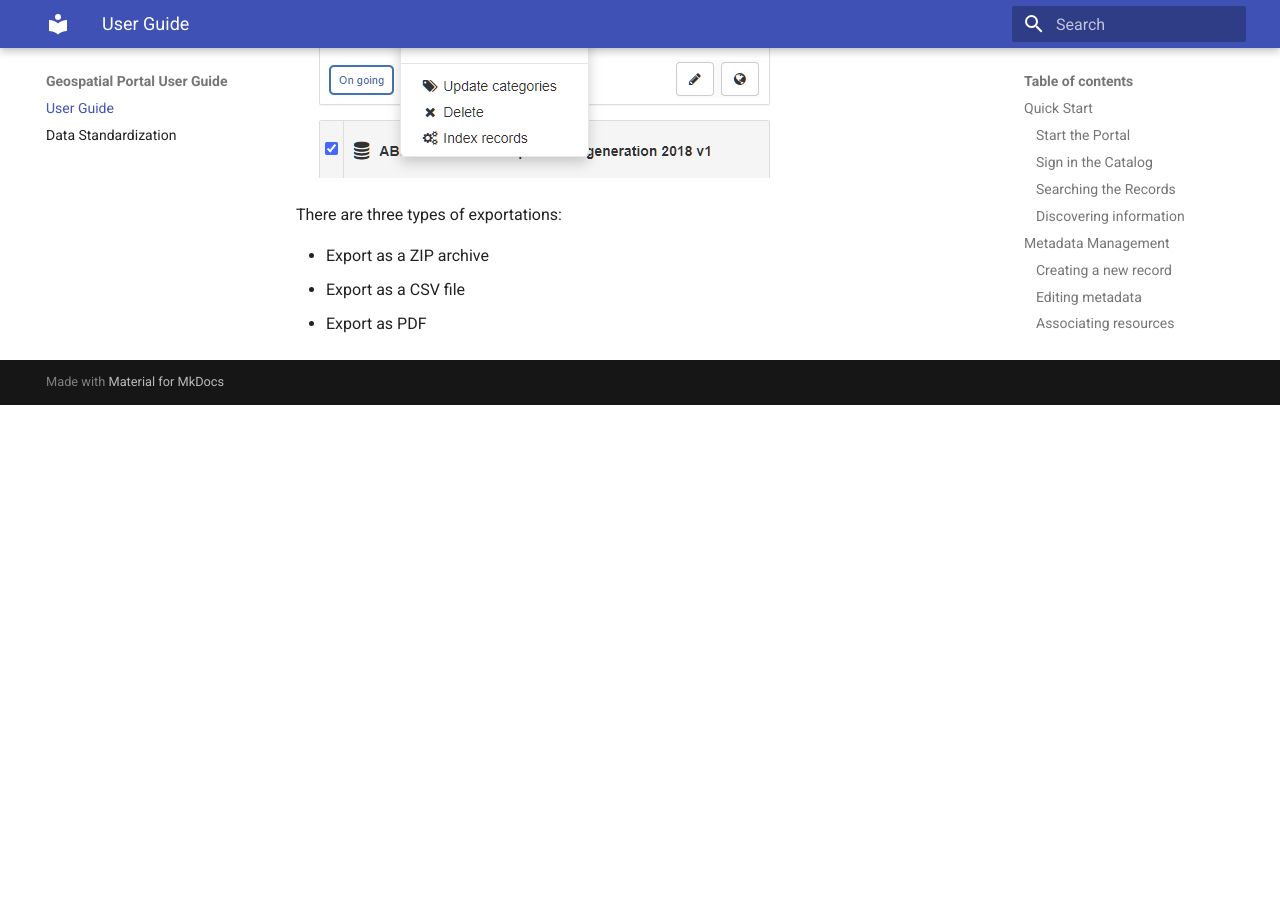
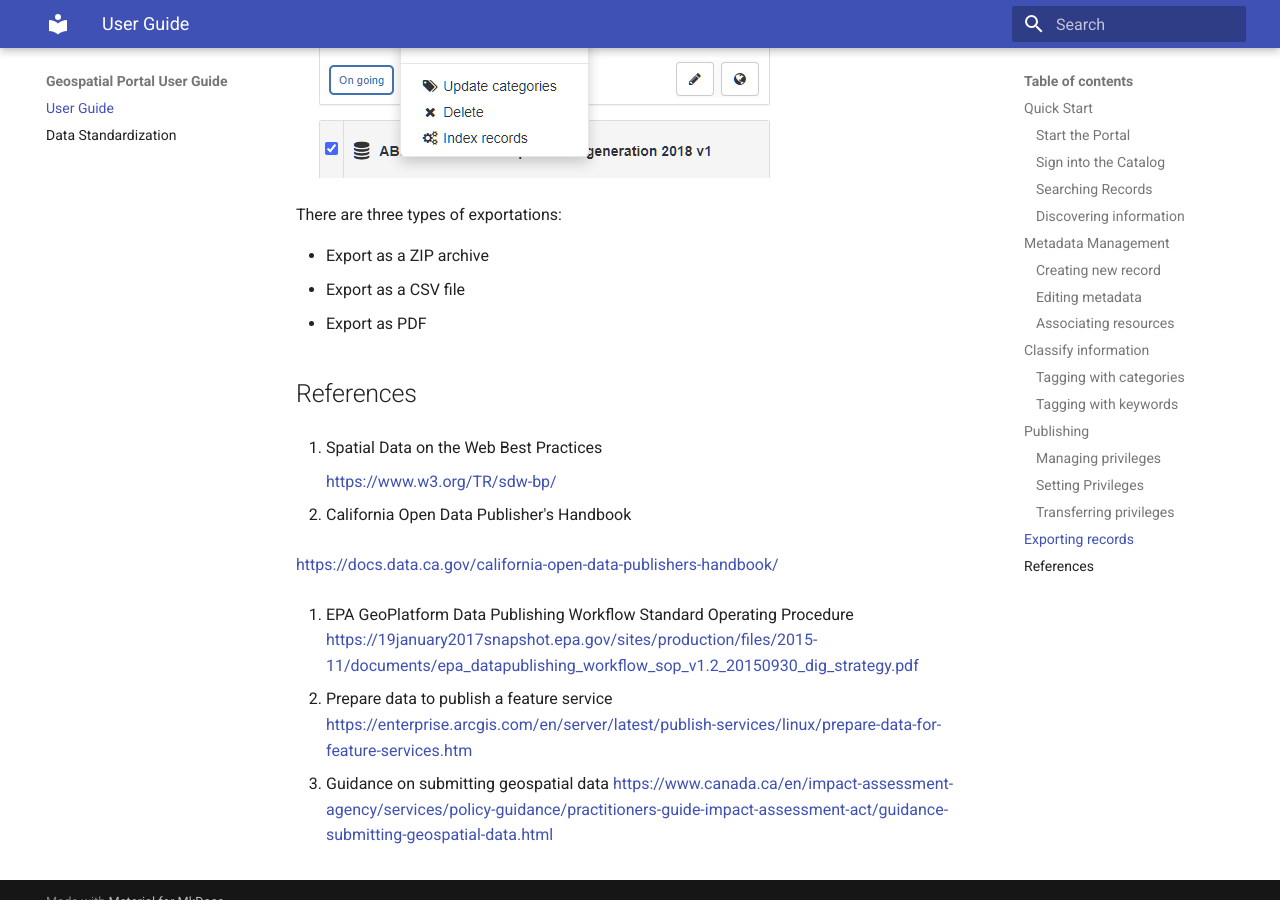
Before and after one commit to BWRAP-UofC/Portal-User-Guide, an MkDocs documentation site: the page built from files/index.md, in a window 1280 px wide and 900 px high, scrolled down 11412 px. Built offline with MkDocs 1.6.1 and Material for MkDocs 9.7.7, drawn with Linux system fonts in a browser that asks for light colours; before the commit the page ends 11817 px from its top, so only the background shows below that; some of the changed text lies outside the part shown.

Commit message:
Update docs

```diff
--- a/files/index.md
+++ b/files/index.md
@@ -12,13 +12,13 @@
 
 ![image](media/image1.png)
 
-### Sign in the Catalog
+### Sign into the Catalog
 
 Click the sign in button located in the top right corner.
 
 ![image](media/image2.png)
 
-### Searching the Records
+### Searching Records
 
 Click the search button in the top left corner, the searching page will show up.
 
@@ -32,7 +32,7 @@
 
 This is the most used functionalities for geospatial portal. For more detailed instructions please refer to [GeoNetwork User Guide](https://geonetwork-opensource.org/manuals/trunk/en/user-guide/index.html)
 
-### Creating a new record
+### Creating new record
 
 ![image6](media/image6.png)
 
@@ -123,3 +123,22 @@
 - Export as a ZIP archive
 - Export as a CSV file
 - Export as PDF
+
+## References
+
+1. Spatial Data on the Web Best Practices
+
+    <https://www.w3.org/TR/sdw-bp/>
+
+2. California Open Data Publisher's Handbook
+
+   <https://docs.data.ca.gov/california-open-data-publishers-handbook/>
+
+3. EPA GeoPlatform Data Publishing Workflow Standard Operating Procedure
+    <https://19january2017snapshot.epa.gov/sites/production/files/2015-11/documents/epa_datapublishing_workflow_sop_v1.2_20150930_dig_strategy.pdf>
+
+4. Prepare data to publish a feature service
+    <https://enterprise.arcgis.com/en/server/latest/publish-services/linux/prepare-data-for-feature-services.htm>
+
+5. Guidance on submitting geospatial data
+    <https://www.canada.ca/en/impact-assessment-agency/services/policy-guidance/practitioners-guide-impact-assessment-act/guidance-submitting-geospatial-data.html>
```
Also changed, not shown: files/data_standardization.md (+1 -3 lines).
